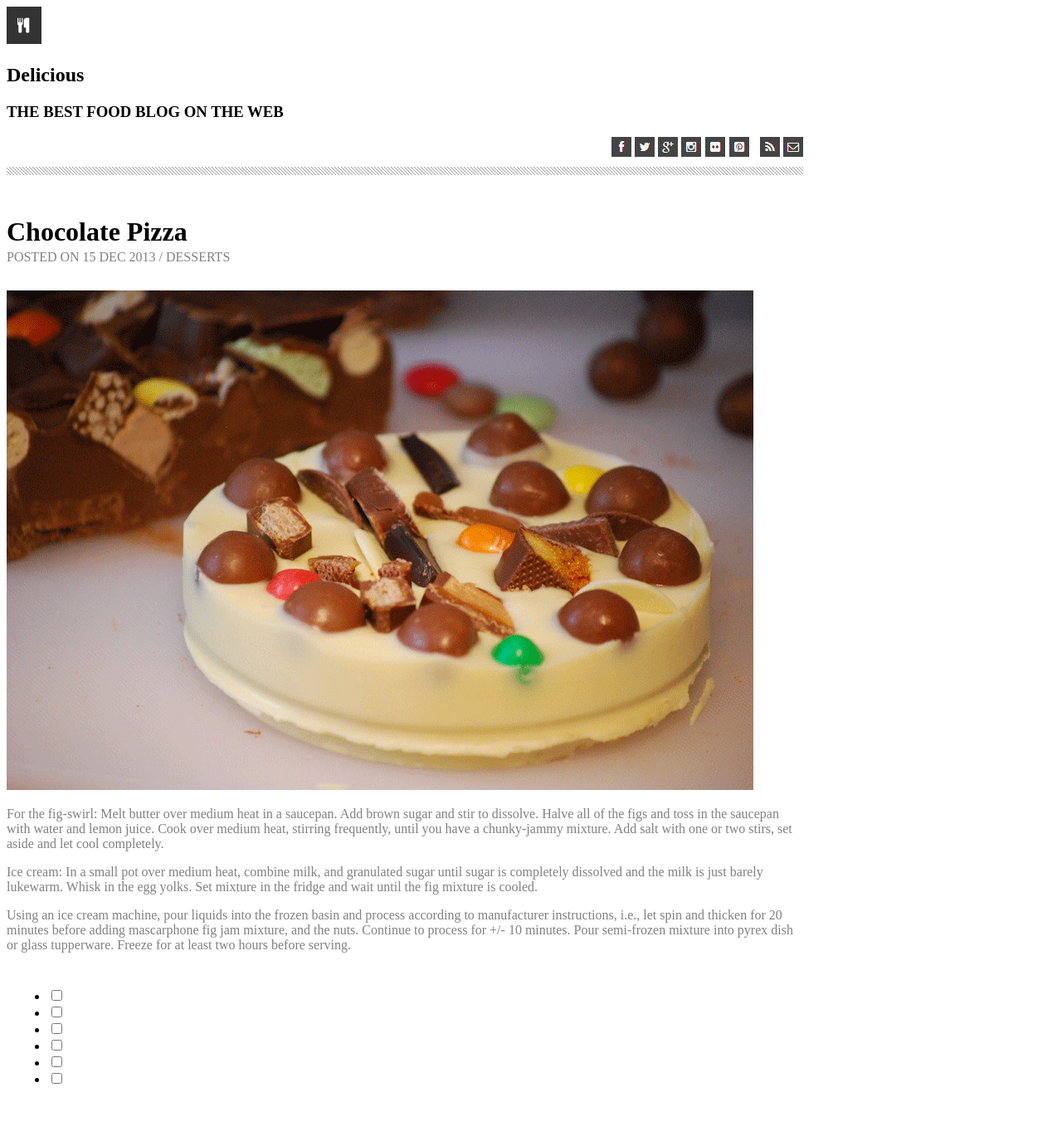
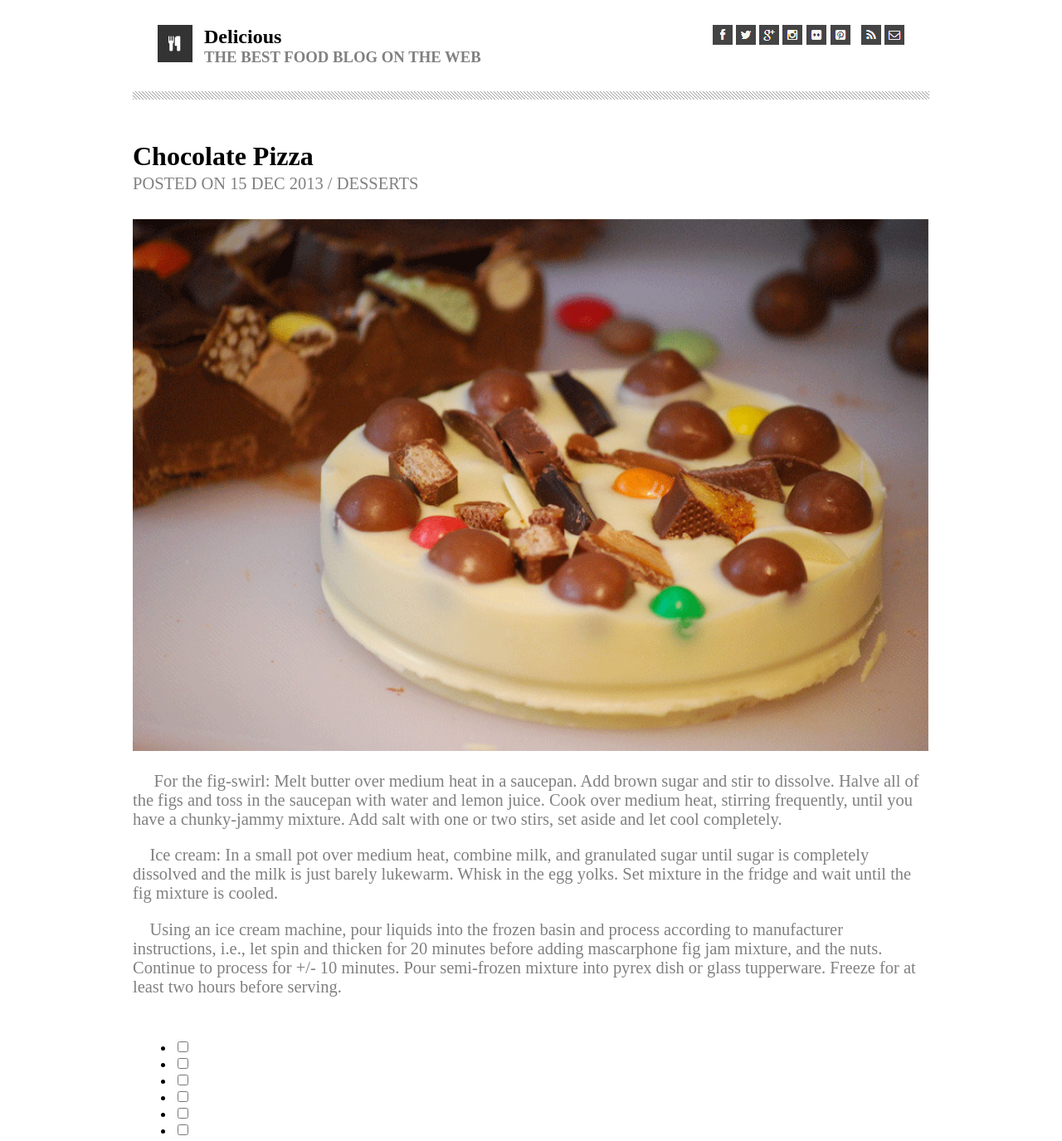
Before and after one commit to anniepineda/chocolate-pizza, a plain HTML site: page index.html in a window 1280 px wide. Shown: the top 1375 px of the page at 83% size. Drawn offline with Linux system fonts and the light colour scheme.

Commit message:
adding css changes

```diff
--- a/index.html
+++ b/index.html
@@ -1,21 +1,19 @@
 <!DOCTYPE html>
 <html>
-
 <head>
     <link rel="stylesheet" type="text/css" href="style.css">
-
     <title>Chocolate-Pizza</title>
-
 </head>
-
 <body>
     <header>
         <nav>
             <div class="icon">
                 <img src="img/logo.png">
+            </div>
+            <span class="textlogo">
                 <h2>Delicious</h2>
                 <h3>THE BEST FOOD BLOG ON THE WEB</h3>
-            </div>
+            </span>
 
             <div class="socialmedia">
                 <img src="img/fb-icon.png">
@@ -34,16 +32,16 @@
     <h1>Chocolate Pizza</h1>
     <p>POSTED ON 15 DEC 2013 / DESSERTS</p></div>
     <!-- pring icon to the right -->
-    <div class="cake pic">
-        <img src="img/choco-pizza.png " alt="chocolate pizza">
+    <div >
+        <img class="cake-pic" src="img/choco-pizza.png " alt="chocolate pizza">
     </div>
-    <p>For the fig-swirl: Melt butter over medium heat in a saucepan. Add brown sugar and stir to dissolve. Halve all of
+    <p>&emsp; For the fig-swirl: Melt butter over medium heat in a saucepan. Add brown sugar and stir to dissolve. Halve all of
         the figs and toss in the saucepan with water and lemon juice. Cook over medium heat, stirring frequently, until
         you have a chunky-jammy mixture. Add salt with one or two stirs, set aside and let cool completely.</p>
-    <p>Ice cream: In a small pot over medium heat, combine milk, and granulated sugar until sugar is completely
+    <p>&emsp;Ice cream: In a small pot over medium heat, combine milk, and granulated sugar until sugar is completely
         dissolved and the milk is just barely lukewarm. Whisk in the egg yolks. Set mixture in the fridge and wait until
         the fig mixture is cooled.</p>
-    <p>Using an ice cream machine, pour liquids into the frozen basin and process according to manufacturer
+    <p>&emsp;Using an ice cream machine, pour liquids into the frozen basin and process according to manufacturer
         instructions, i.e., let spin and thicken for 20 minutes before adding mascarphone fig jam mixture, and the nuts.
         Continue to process for +/- 10 minutes. Pour semi-frozen mixture into pyrex dish or glass tupperware. Freeze for
         at least two hours before serving.</p>
@@ -87,15 +85,6 @@
     <p>Delicious &copy 2013 All Rights Reserved.</p>
     <p>Proudly published with Ghost.</p>
 
-
-
-
-
-
-
-
-
-
 </body>
 
 </html>
--- a/style.css
+++ b/style.css
@@ -1,10 +1,32 @@
+/* .icon {
+    overflow: auto;
+} */
+nav {
+    margin: 30px ;
+}
+
+h2, h3 {
+  margin: 0;
+  overflow: left;
+}
+.icon {
+    display: inline-block;
+    margin-right: 10px;
+}
+.textlogo {
+    display: inline-block;
+}
+.textlogo h3 {
+    color: gray;
+}
+
 body {
     width: 960px;
+    margin: 0 auto;
 }
 header {
     list-style: none;
     text-align: left;
-
 }
 
 hr {
@@ -22,7 +44,8 @@ div {
 }
 
 .socialmedia {
-    text-align: right;
+    display: inline-block;
+    float: right;
 }
 
 h1 {
@@ -35,22 +58,23 @@ h1 {
     margin-bottom: 30px;
 }
 
+.cake-pic {
+    width: 100%
+}
+
 p {
     color:gray;
+    font-size: 128%;
 }
-.ingredients {
+/* .ingredients {
     float: left;
-}
+} */
 
 .column {
-    float: left;
+    display: inline-block;
+    margin: 0 auto;
     width: 50%;
     padding: 10px;
     height: 300px;
+
   }
-
-  .row:after {
-    content: "";
-    display: table;
-    clear: both;
-  }
```
